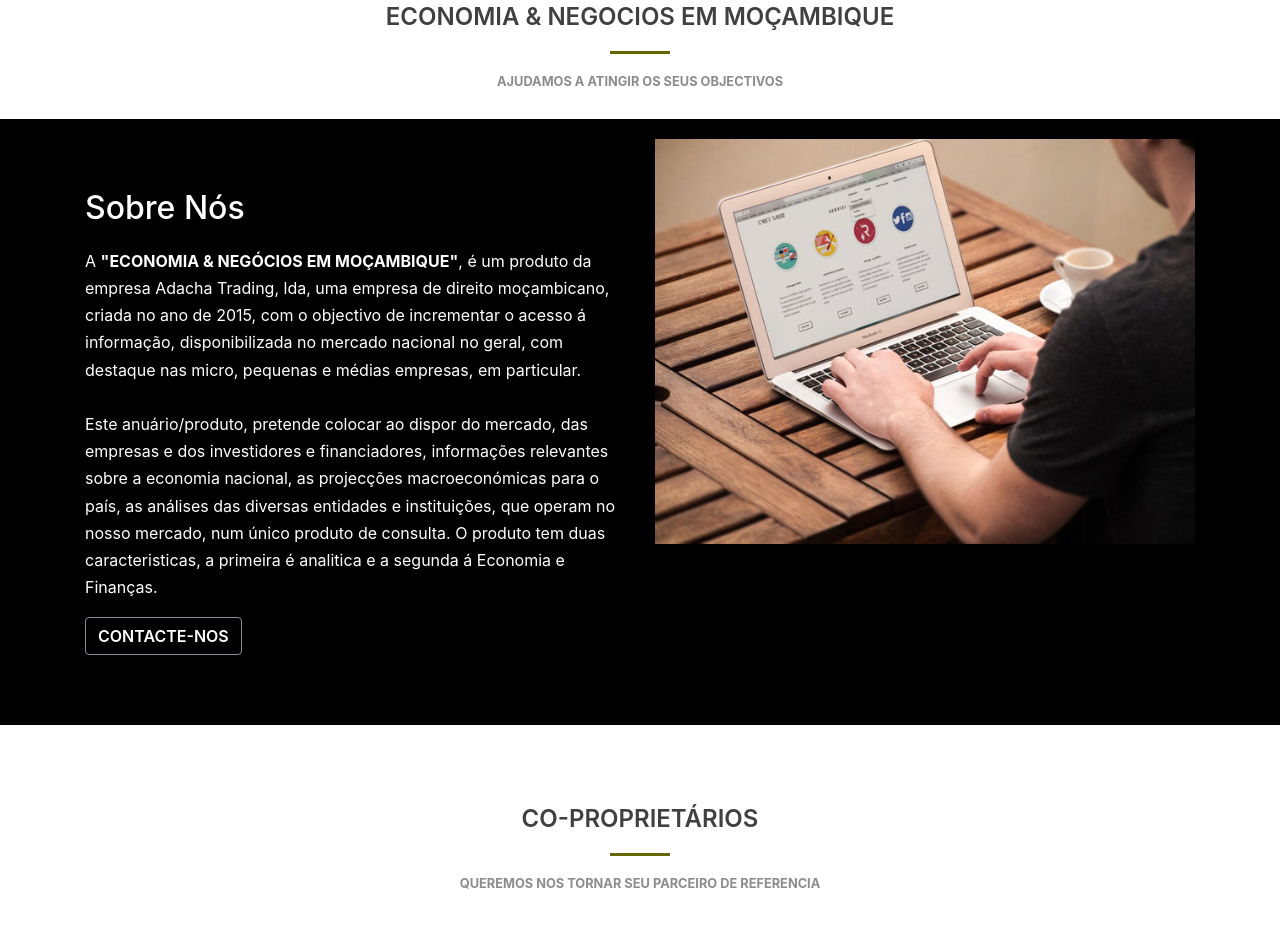
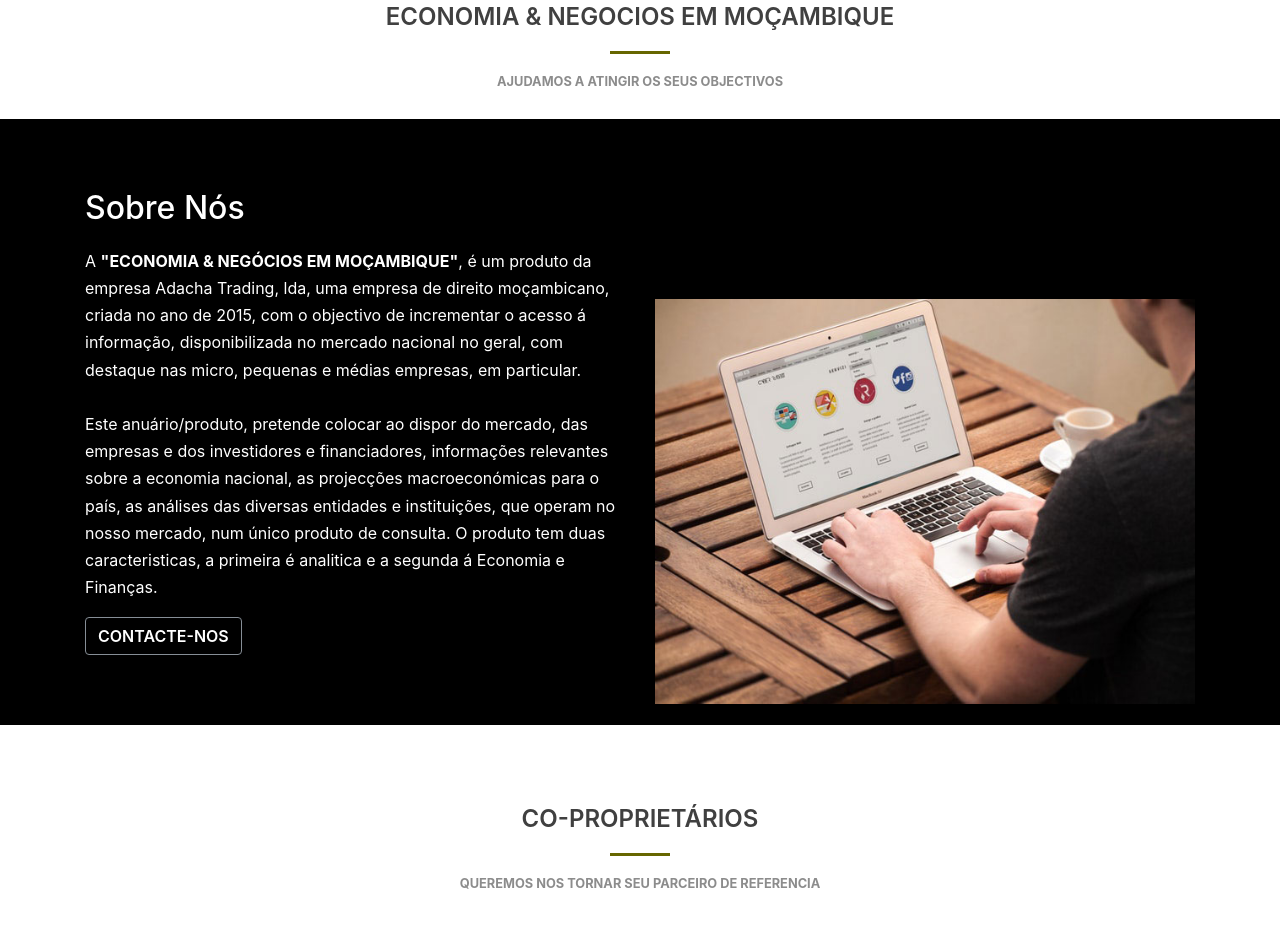
Before and after one commit to ingundela/economia, a plain HTML site: page index.html in a window 1280 px wide. Shown: the part 1426-2353 px from the top of the page. Drawn offline with nearby package versions, Linux system fonts and the light colour scheme; a script that the page names is missing.

Commit message:
Update main.css

```diff
--- a/css/main.css
+++ b/css/main.css
@@ -212,8 +212,8 @@ p{
 	font-weight: 600;
 	text-transform: uppercase;
 }
-.aboutus .imagem{
-	margin-top: 25rem;
+.aboutus .businessimg{
+	margin-top: 10rem;
 }
 /*--Proprietarios--*/
 .proprietarios{
```
